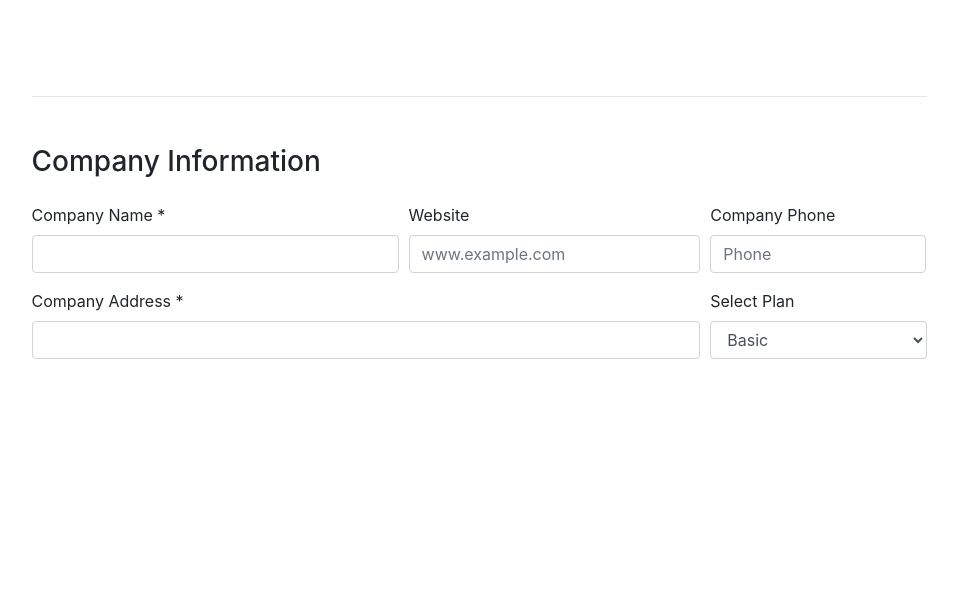
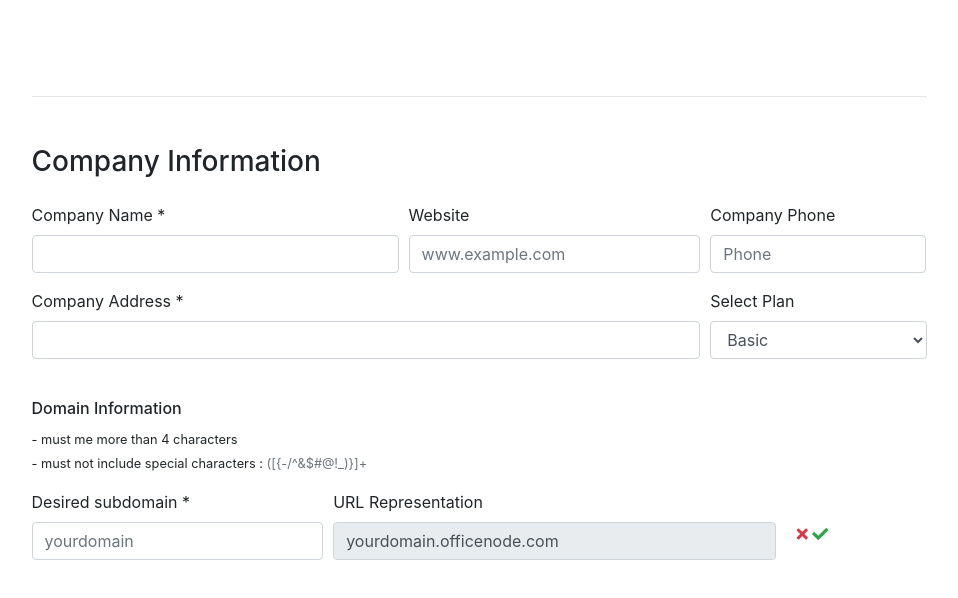
Before and after one commit to slimprepdevops/git-challenge, a plain HTML site: page index.html in a window 1280 px wide. Shown: the whole page, without its empty margins (161-1119 px from the left). Drawn offline with nearby package versions, Linux system fonts and the light colour scheme.

Commit message:
update admin info

```diff
--- a/index.html
+++ b/index.html
@@ -57,6 +57,30 @@
                     </select>
                 </div>
 
+                <div class="col-sm-12 pb-3"> <br>
+                    <h6>Domain Information</h6>
+                    <small>- must me more than 4 characters </small>
+                    <br>
+                    <small>- must not include special characters : <span class="text-muted">([{-/^&$#@!_)}]+</span></small>
+                </div>
+
+                <div class="col-sm-6 col-md-4 pb-3">
+                    <label for="exampleFirst">Desired subdomain *</label>
+                    <input type="text" class="form-control" id="exampleFirst" placeholder="yourdomain">
+                </div>
+
+                <div class="col-sm-6 pb-3">
+                    <label for="exampleFirst">URL Representation</label>
+                    <input type="text" class="form-control" id="exampleFirst" disabled value="yourdomain.officenode.com">
+                </div>
+                <div class="col-sm-6 col-md-2 pb-3 pl-3 pt-2">
+                    <br>
+                    <i class="fa fa-times text-danger"></i>
+                    <i class="fa fa-check text-success"></i>
+                </div>
+
+
+
 
 
             </div>
```
